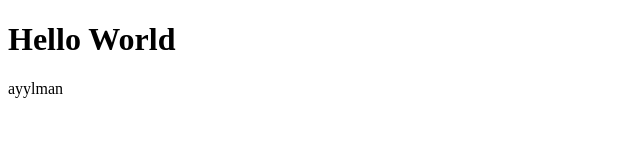
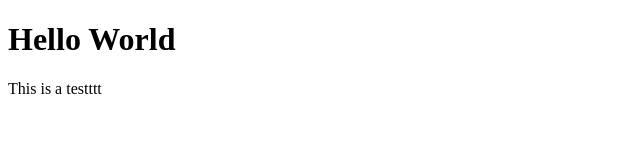
Before and after one commit to fwosh/fwosh.github.io, a plain HTML site: page index.html in a window 1280 px wide. Shown: the full height of the page, 0-640 px from the left. Drawn offline with Linux system fonts and the light colour scheme.

Commit message:
Trying this again
Idk why is not working

```diff
--- a/index.html
+++ b/index.html
@@ -2,6 +2,6 @@
 <html>
 <body>
 <h1>Hello World</h1>
-<p>ayylman</p>
+<p>This is a testttt</p>
 </body>
 </html>
```
